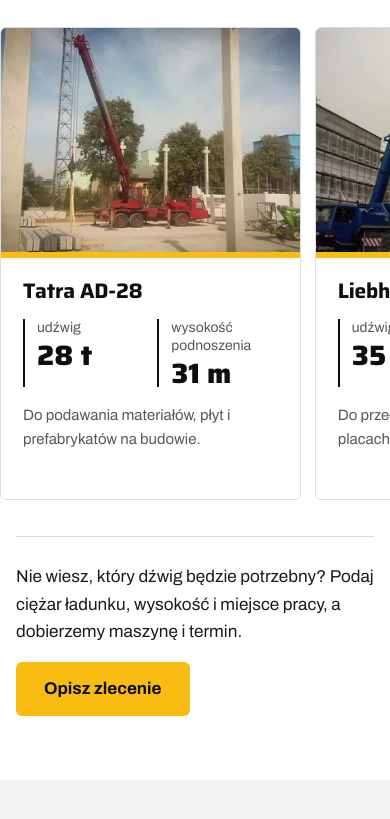
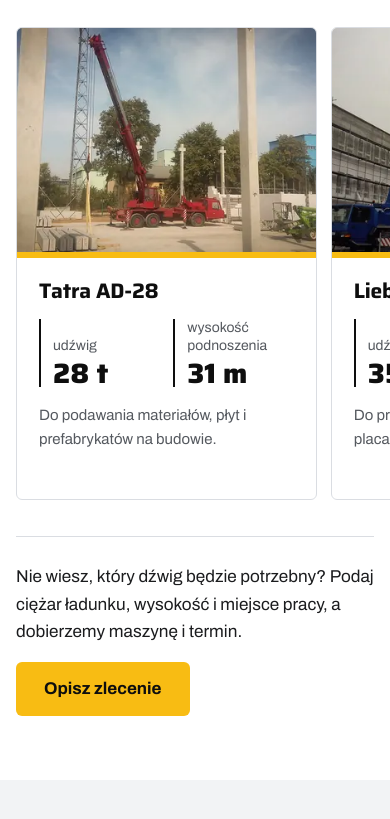
Before and after one commit to Disaster26/radomskidzwig-koncepcja, a plain HTML site: page index.html in a window 390 px wide. Shown: the part 1035-1854 px from the top of the page. Drawn offline with Linux system fonts and the light colour scheme.

Commit message:
Poprawki ukladu na telefonie i szerokim ekranie

```diff
--- a/index.html
+++ b/index.html
@@ -85,7 +85,7 @@ p{margin:0}
 @media (max-height:760px) and (min-width:900px){.hero h1{font-size:clamp(36px,2.6vw + 12px,62px)}.hero .lead{margin-top:16px}.hero-cta{margin-top:24px}.kolaz{max-width:min(1000px,calc((100svh - var(--hh) - 70px) * 1.2))}}
 @media (max-width:899px){
  .hero-in{display:flex;flex-direction:column;align-items:stretch;gap:0;padding:0;width:100%}
- .kolaz{order:-1;display:flex;flex:1 1 auto;min-height:min(46vw,24svh);max-height:40svh;max-width:none;position:relative}
+ .kolaz{order:-1;display:flex;flex:4 1 auto;min-height:min(46vw,24svh);max-height:50svh;max-width:none;position:relative}
  .kolaz .k2,.kolaz .k3{display:none}
  .kolaz .k1{flex:1 1 auto;aspect-ratio:auto;border-radius:0;width:100%;align-self:stretch}
  .kolaz .k1 img{object-position:30% 40%}
@@ -114,14 +114,14 @@ p{margin:0}
 .dzwig .opis{padding:22px 22px 24px;border-top:6px solid var(--zolty);flex:1;display:flex;flex-direction:column}
 .dzwig h3{margin-bottom:16px}
 .dane{display:grid;grid-template-columns:1fr 1fr;gap:14px;margin:0}
-.dane div{border-left:2px solid var(--czarny);padding-left:12px}
+.dane div{border-left:2px solid var(--czarny);padding-left:12px;display:flex;flex-direction:column;justify-content:flex-end}
 .dane dt{font-size:14px;color:var(--mut);line-height:1.3}
 .dane dd{margin:4px 0 0;font:800 clamp(28px,1.2vw + 18px,40px)/1 Saira,sans-serif;color:var(--czarny)}
 .dzwig .uw{margin-top:16px;font-size:15px;color:var(--mut)}
 .flota-dol{margin-top:clamp(28px,3vw,44px);display:flex;flex-wrap:wrap;gap:16px 28px;align-items:center;justify-content:space-between;border-top:1px solid var(--linia);padding-top:26px}
 .flota-dol p{max-width:60ch;font-size:clamp(17px,.3vw + 16px,20px)}
 @media (max-width:899px){
- .flota{display:flex;overflow-x:auto;scroll-snap-type:x mandatory;gap:14px;margin-inline:-16px;padding:0 16px 8px;scrollbar-width:none}
+ .flota{display:flex;overflow-x:auto;scroll-snap-type:x mandatory;gap:14px;margin-inline:-16px;padding:0 16px 8px;scroll-padding-inline:16px;scrollbar-width:none}
  .flota::-webkit-scrollbar{display:none}
  .dzwig{flex:0 0 84%;scroll-snap-align:start}
 }
@@ -150,7 +150,7 @@ p{margin:0}
 .tor figure{margin:0;flex:0 0 clamp(280px,36vw,640px);scroll-snap-align:start}
 .tor img{width:100%;aspect-ratio:16/9;object-fit:cover;border-radius:4px;pointer-events:none}
 .tor figcaption{margin-top:12px;font-weight:600}
-@media (max-width:899px){.strzalki{display:none}.tor{margin-inline:-16px;padding-inline:16px}.tor figure{flex-basis:84%}}
+@media (max-width:899px){.strzalki{display:none}.tor{margin-inline:-16px;padding-inline:16px;scroll-padding-inline:16px}.tor figure{flex-basis:84%}}
 
 /* o firmie */
 .firma{display:grid;grid-template-columns:minmax(0,1.05fr) minmax(0,.95fr);gap:clamp(32px,5vw,96px);align-items:center}
```
